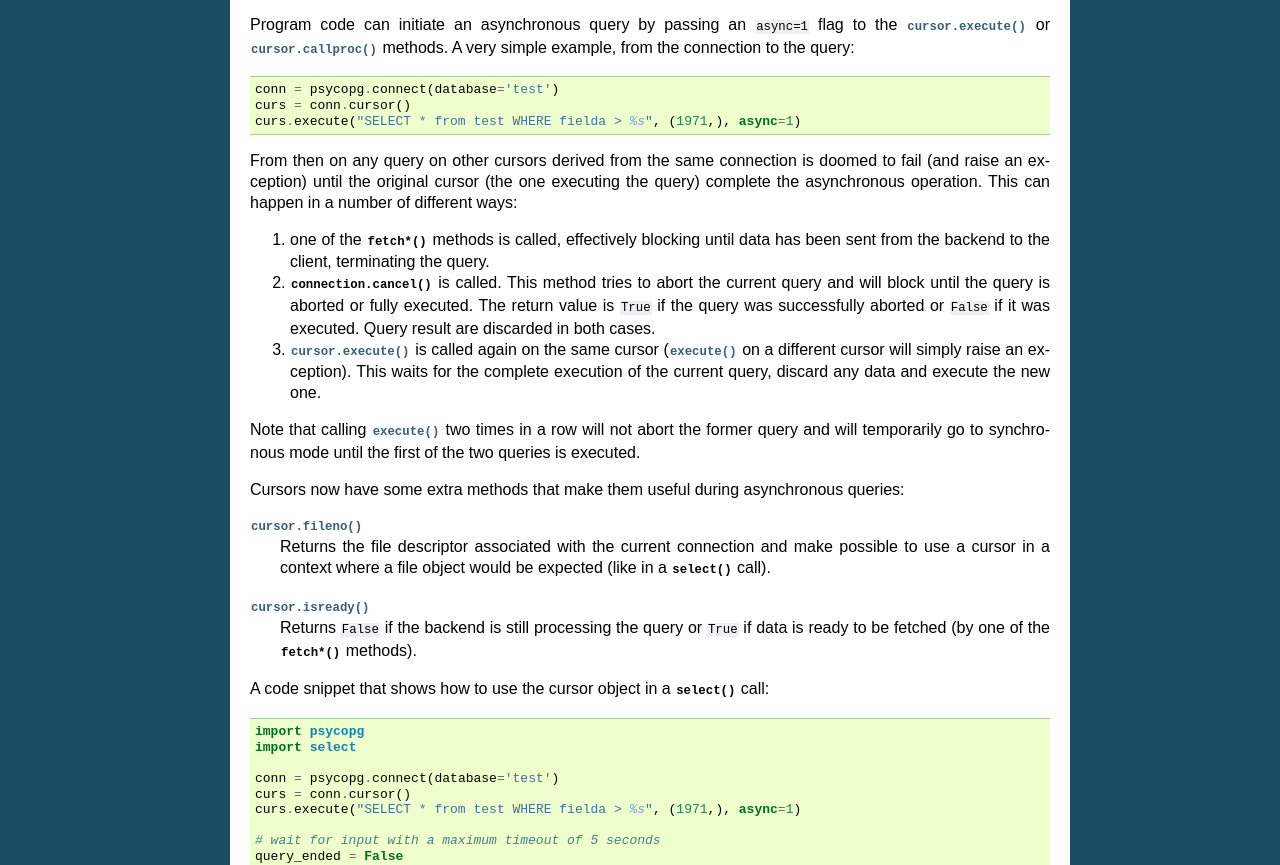
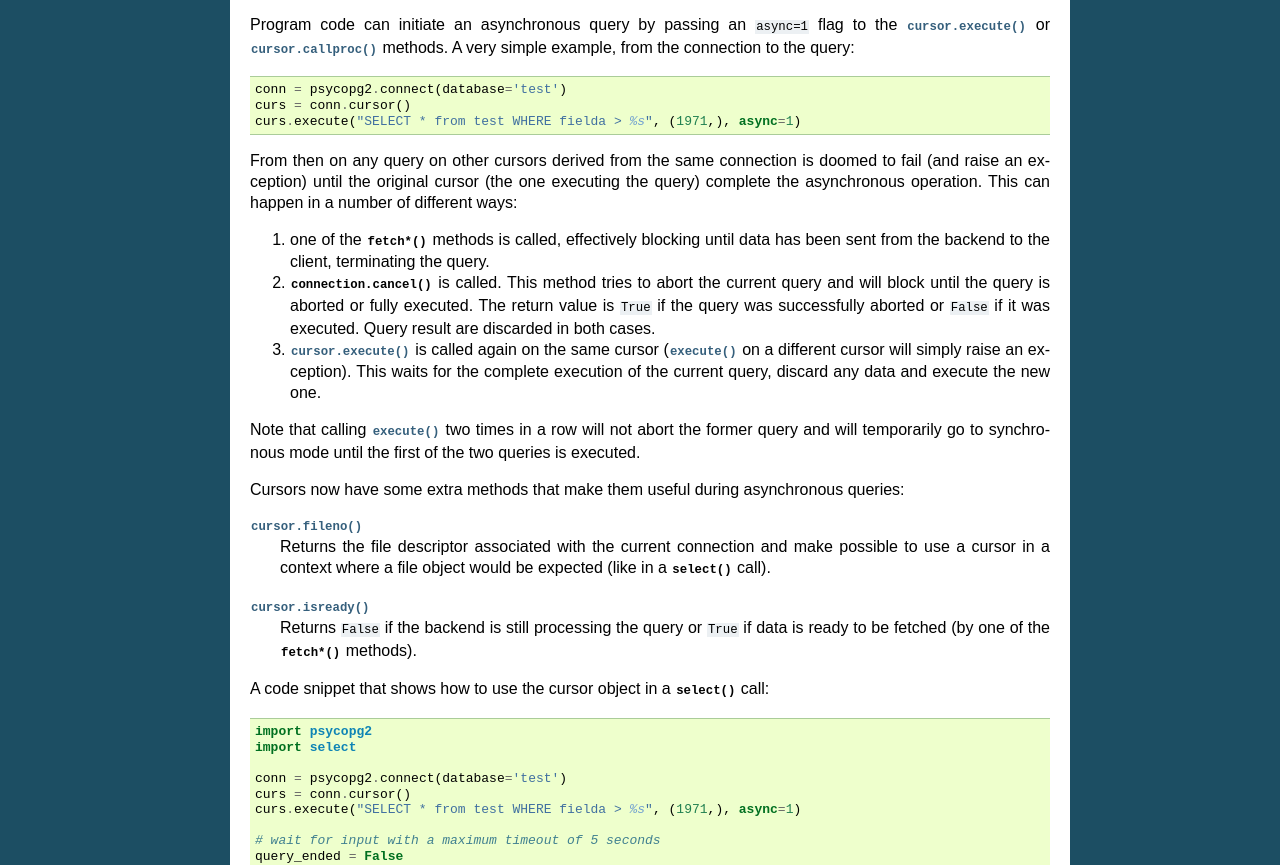
Before and after one commit to psycopg/psycopg2, a Sphinx documentation site: the page built from doc/advanced.rst, in a window 1280 px wide and 1400 px high, scrolled down 2864 px. Shown: the part 250-1115 px from the top of the window. Built offline with Sphinx 7.4.7, drawn with Linux system fonts in a browser that asks for light colours.

```diff
--- a/doc/advanced.rst
+++ b/doc/advanced.rst
@@ -234,7 +234,7 @@
 to the :meth:`cursor.execute` or :meth:`cursor.callproc` methods. A very
 simple example, from the connection to the query::
 
-    conn = psycopg.connect(database='test')
+    conn = psycopg2.connect(database='test')
     curs = conn.cursor()
     curs.execute("SELECT * from test WHERE fielda > %s", (1971,), async=1)
 
@@ -275,10 +275,10 @@
 A code snippet that shows how to use the cursor object in a :func:`select()`
 call::
 
-    import psycopg
+    import psycopg2
     import select
 
-    conn = psycopg.connect(database='test')
+    conn = psycopg2.connect(database='test')
     curs = conn.cursor()
     curs.execute("SELECT * from test WHERE fielda > %s", (1971,), async=1)
 
--- a/doc/cursor.rst
+++ b/doc/cursor.rst
@@ -276,7 +276,7 @@
         a single row at a time. It may also be used in the implementation of
         :meth:`executemany()`.
 
-        .. todo:: copied from dbapi: better specify what psycopg does with
+        .. todo:: copied from dbapi: better specify what psycopg2 does with
             arraysize
 
     .. attribute:: rowcount
--- a/doc/index.rst
+++ b/doc/index.rst
@@ -11,7 +11,7 @@
 make a conspicuous number of concurrent INSERTs or UPDATEs. The psycopg
 distribution includes ZPsycopgDA, a Zope_ Database Adapter.
 
-Psycopg 2 is an almost complete rewrite of the psycopg 1.1.x branch. Psycopg 2
+Psycopg 2 is an almost complete rewrite of the Psycopg 1.1.x branch. Psycopg 2
 features complete libpq_ v3 protocol, `COPY TO/COPY FROM`__ and full object
 adaptation for all basic Python 2.3 types: strings (including unicode), ints,
 longs, floats, buffers (binary objects), booleans, `mx.DateTime`_ and builtin
--- a/doc/usage.rst
+++ b/doc/usage.rst
@@ -6,7 +6,7 @@
 .. index::
     pair: Example; Usage
 
-The basic psycopg usage is common to all the database adapters implementing
+The basic Psycopg usage is common to all the database adapters implementing
 the |DBAPI 2.0| protocol. Here is an interactive session showing some of the
 basic commands::
 
@@ -21,7 +21,7 @@
     # Execute a command: this creates a new table
     >>> cur.execute("CREATE TABLE test (id serial PRIMARY KEY, num integer, data varchar);")
 
-    # Pass data to fill a query placeholders and let psycopg perform
+    # Pass data to fill a query placeholders and let Psycopg perform
     # the correct conversion (no more SQL injections!)
     >>> cur.execute("INSERT INTO test (num, data) VALUES (%s, %s)",
     ...      (100, "abc'def"))
```
